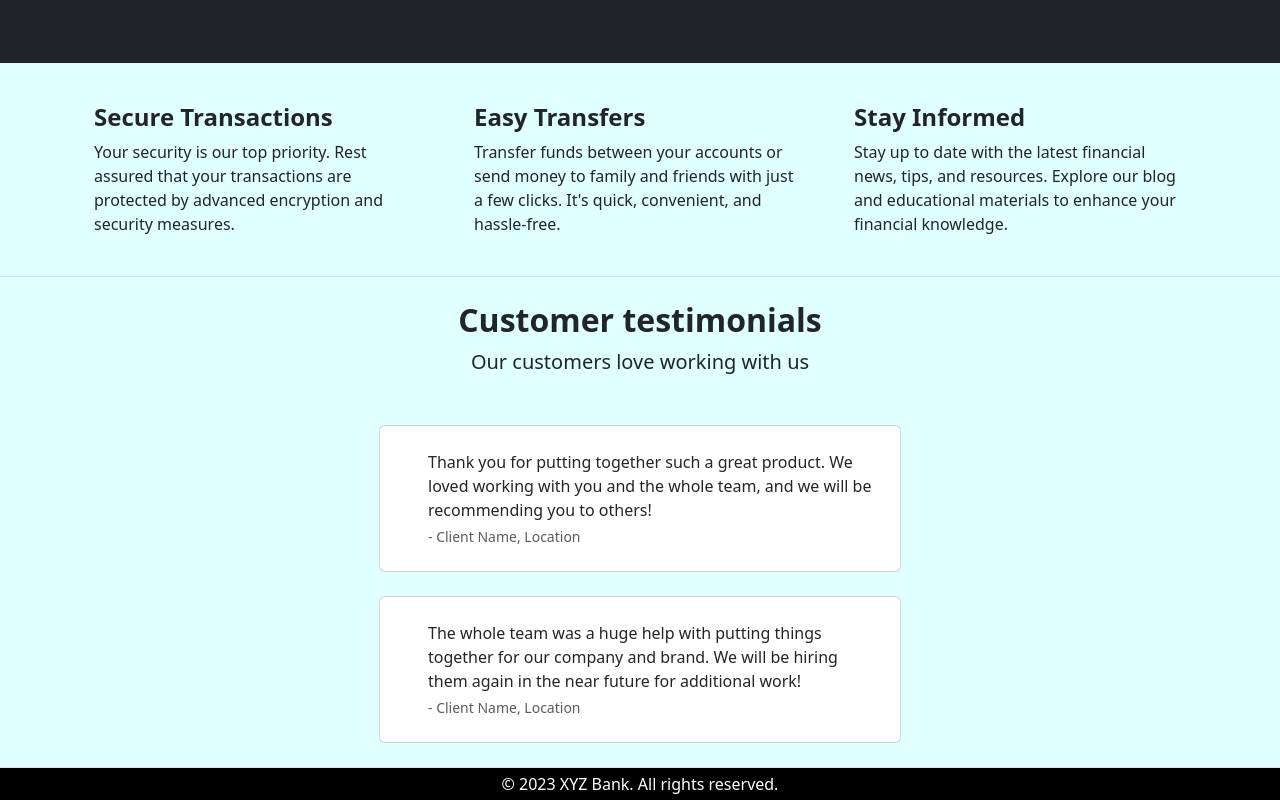
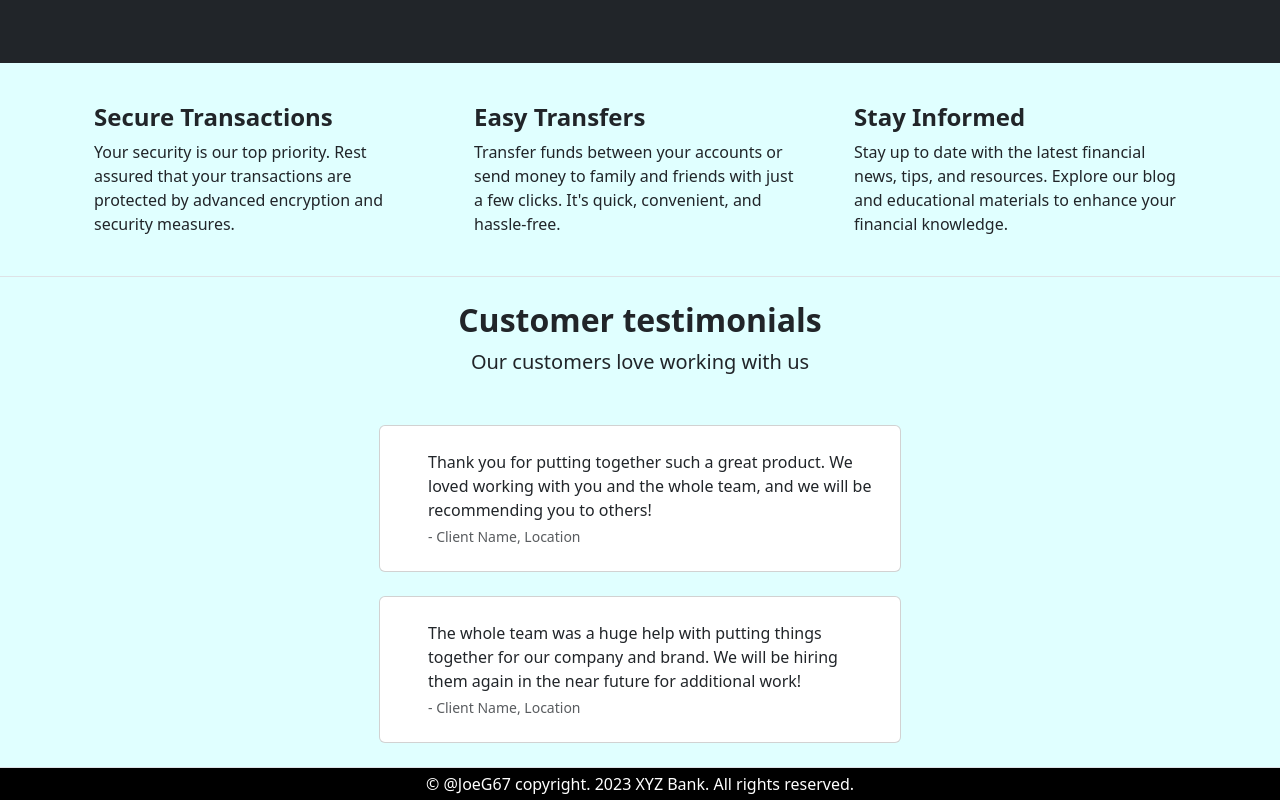
Before and after one commit to JoeG67/Banking-System, a React (Create React App) app: page /home in a window 1280 px wide. Shown: the part 240-1040 px from the top of the page. Built offline with nearby package versions, Linux system fonts and the light colour scheme; no server answers.

Commit message:
Added copyright tagline to footer

```diff
--- a/src/Footer.jsx
+++ b/src/Footer.jsx
@@ -3,7 +3,7 @@ import "./App.scss";
 function Footer() {
   return (
     <footer class="pt-1 pb-1">
-      &copy; 2023 XYZ Bank. All rights reserved.
+      &copy; @JoeG67 copyright. 2023 XYZ Bank. All rights reserved.
     </footer>
   );
 };
```
